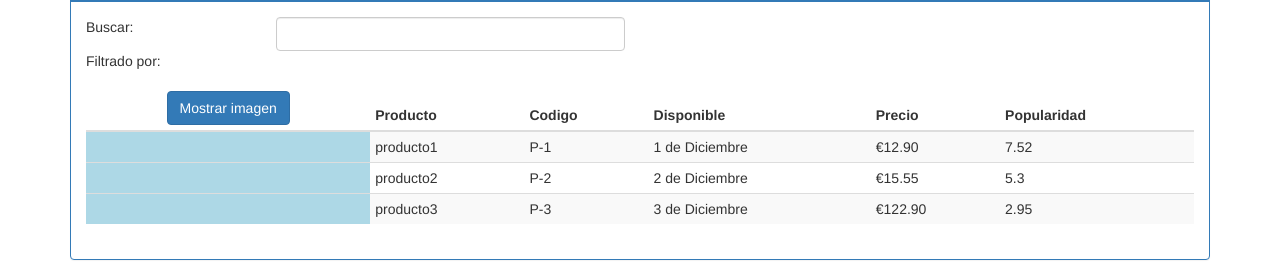
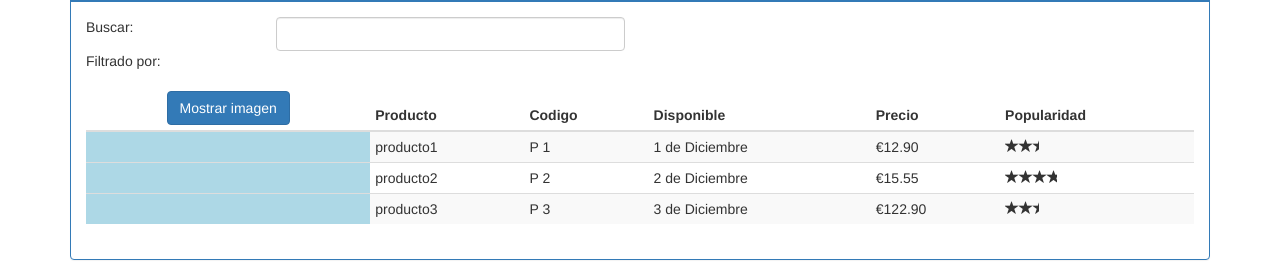
Before and after one commit to Theasker/cursoangularcta, an Angular app in the folder ecommerce/: page / in a window 1280 px wide. Shown: the part 153-427 px from the top of the page. Built offline with nearby package versions, Linux system fonts and the light colour scheme.

Commit message:
ecomerce: app.module.ts

```diff
--- a/ecommerce/src/app/products/product-list.component.html
+++ b/ecommerce/src/app/products/product-list.component.html
@@ -1,6 +1,6 @@
 <h1 class="text-center">{{pageTitle}}</h1>
 <div class="panel panel-primary">
-  <div class="panel-heading"><h2>Lista de productos</h2></div>
+  <div class="panel-heading"><h2 *ngIf="shotTitle">Lista de productos</h2></div>
     <div class="panel-body">
       <div class="row">
         <div class="col-md-2">Buscar:</div>
@@ -36,16 +36,16 @@
                   [style.margin.px]="imageMargin" />
               </td>
               <td>{{product.name | uppercase | lowercase}}</td>
-              <td>{{product.code}}</td>
+              <!-- Custom Pipe que sustituye el parámetro por espacios -->
+              <td>{{product.code | convertToSpaces: '-'}}</td>
               <td>{{product.releaseDate}}</td>
               <!-- Mínimo una cifra entera y mínimo 2 decimales y máximo 2 decimales
               con true le decimos que se vea el simbolo de la moneda
               -->
               <td>{{product.price | currency: 'EUR':true:'1.2-2'}}</td>
-              <td>
-                <!-- rating -->
-                {{product.rating}}
-              </td>
+              <!-- Pasamos como parámetro al componente hijo starComponent la variable product.rating -->
+              <!-- Capturamos el evento ratingClicked() que viene del componente hijo y lo asociamos al método changeView() -->
+              <td><app-star [rating]="product.rating" (ratingClicked)="changeView($event)"></app-star></td>
             </tr>
           </tbody>
         </table>
--- a/ecommerce/src/app/products/product-list.component.ts
+++ b/ecommerce/src/app/products/product-list.component.ts
@@ -1,5 +1,6 @@
 import { Component, OnInit } from '@angular/core';
 import { IProduct } from '../interfaces/product.interface';
+import { ProductService } from './product.service';
 
 @Component({
   selector: 'app-product-list',
@@ -7,14 +8,13 @@ import { IProduct } from '../interfaces/product.interface';
   styleUrls: ['./product-list.component.css']
 })
 export class ProductListComponent implements OnInit {
-  // Declaración de una constante de clase
-  static readonly IMAGETEMP: string = 'https://dummyimage.com/600x400/000/fff';
   pageTitle: string = 'Lista de productos';
   private _listFilter: string;
   public products: IProduct[] = [];
   showImage: boolean = false;
   imageWidth: number = 50;
   imageMargin: number = 2;
+  shotTitle: boolean = true;
 
   filteredProducts: Array<IProduct> = [];
 
@@ -31,43 +31,17 @@ export class ProductListComponent implements OnInit {
     this.filteredProducts = this.listFilter ? this.performFilter(this._listFilter) : this.products;
   }
 
-  constructor() {
-    this.products = [
-      {
-        id: 1,
-        name: 'Producto1',
-        code: 'P-1',
-        releaseDate: '1 de Diciembre',
-        description: 'Producto de limpieza',
-        price: 12.90,
-        rating: 7.52,
-        imageUrl: ProductListComponent.IMAGETEMP
-      },
-      {
-        id: 2,
-        name: 'Producto2',
-        code: 'P-2',
-        releaseDate: '2 de Diciembre',
-        description: 'Producto de 2',
-        price: 15.55,
-        rating: 5.3,
-        imageUrl: ProductListComponent.IMAGETEMP
-      },
-      {
-        id: 3,
-        name: 'Producto3',
-        code: 'P-3',
-        releaseDate: '3 de Diciembre',
-        description: 'Producto de 3',
-        price: 122.90,
-        rating: 2.95,
-        imageUrl: ProductListComponent.IMAGETEMP
-      },
-    ];
-    this.filteredProducts = this.products;
+  // Inyección de dependencias que inyectamos del servicio
+  // y no hace falta instanciarlo al ser un servicio y haberlo inyectado.
+  constructor(
+    private _productService: ProductService
+  ) {
+
   }
 
   ngOnInit() {
+    this.products = this._productService.getProducts();
+    this.filteredProducts = this.products;
   }
 
   // Filtrado en el array del texto por el que queremos filtrar en la caja de texto
@@ -81,4 +55,10 @@ export class ProductListComponent implements OnInit {
   toggleImage() {
     this.showImage = !this.showImage;
   }
+
+  changeView(data: any) {
+    console.log('data: ', data);
+    this.shotTitle = data.show;
+    return this.shotTitle;
+  }
 }
```
Also changed, not shown: ecommerce/src/app/app.module.ts (+7 -2 lines), 1 other file (tests, documents, lock files or other folders).
